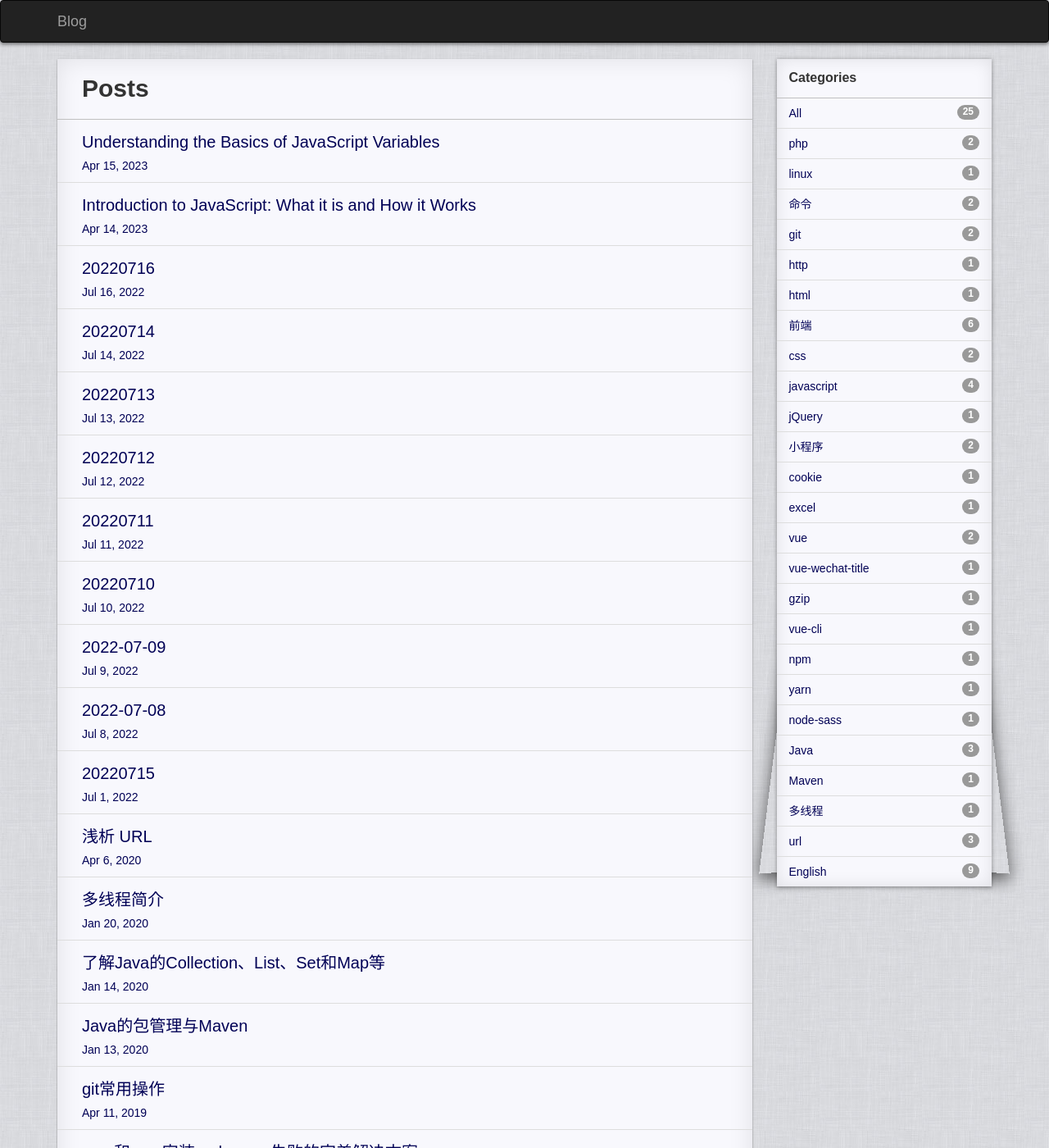
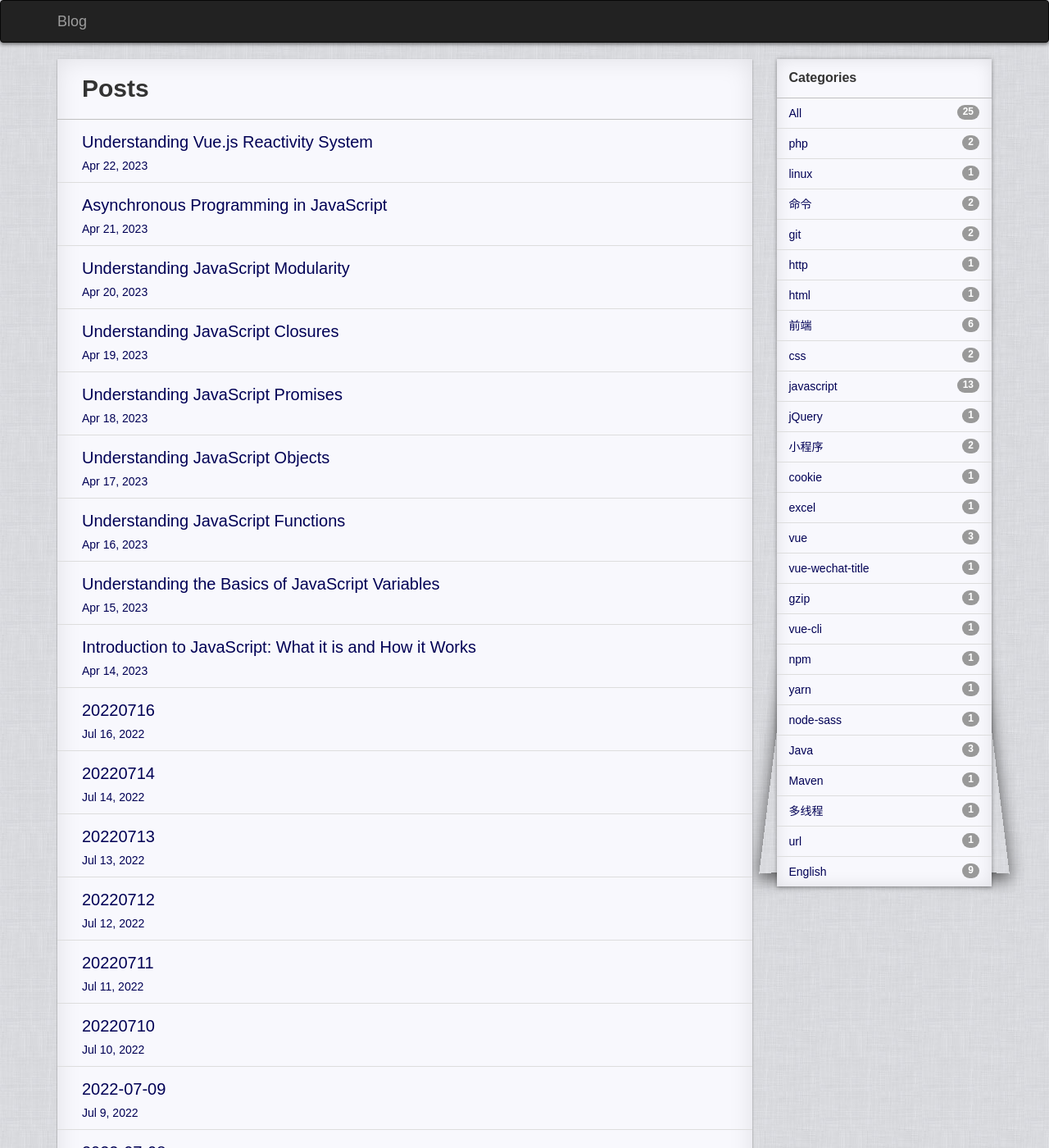
Before and after one commit to huzhengen/huzhengen.github.io, a Jekyll site: the page built from index.html, in a window 1280 px wide and 1400 px high. Shown: the whole window at 82% size. Built offline with Jekyll 4.4.1, drawn with Linux system fonts in a browser that asks for light colours; nearby versions of some CDN libraries; a style sheet for code colours, icons or effects is not loaded; some of the changed lines change nothing that is shown.

Commit message:
Add 8 articles

````diff
--- a/_posts/2023-04-14-Introduction-to-JavaScript-What-it-is-and-How-it-Works.md
+++ b/_posts/2023-04-14-Introduction-to-JavaScript-What-it-is-and-How-it-Works.md
@@ -2,7 +2,7 @@
 layout: post
 title:  "Introduction to JavaScript: What it is and How it Works"
 date:   2023-04-14 16:29:33
-categories: url
+categories: javascript
 excerpt: Introduction to JavaScript What it is and How it Works
 ---
 
--- a/_posts/2023-05-15-Understanding-the-Basics-of-JavaScript-Variables.md
+++ b/_posts/2023-04-15-Understanding-the-Basics-of-JavaScript-Variables.md
@@ -2,7 +2,7 @@
 layout: post
 title:  "Understanding the Basics of JavaScript Variables"
 date:   2023-04-15 19:29:33
-categories: url
+categories: javascript
 excerpt: Understanding the Basics of JavaScript Variables
 ---
 
--- /dev/null
+++ b/_posts/2023-04-16-Understanding-JavaScript-Functions.md
@@ -0,0 +1,71 @@
+---
+layout: post
+title:  "Understanding JavaScript Functions"
+date:   2023-04-16 13:29:33
+categories: javascript
+excerpt: Understanding JavaScript Functions
+---
+
+* content
+{:toc}
+
+Title: Understanding JavaScript Functions
+
+Functions are an essential part of JavaScript programming, allowing you to define reusable pieces of code that can be called multiple times with different arguments. In this article, we'll take a closer look at the basics of JavaScript functions, including how to define them, pass arguments to them, and return values from them.
+
+Defining Functions in JavaScript
+
+In JavaScript, you can define a function using the function keyword, followed by the name of the function and a set of parentheses. For example, to define a function named "add", which takes two arguments and returns their sum, you would use the following code:
+
+```js
+function add(x, y) {
+  return x + y;
+}
+```
+
+This creates a new function named "add", which takes two arguments ("x" and "y") and returns their sum.
+
+Passing Arguments to Functions
+
+Once you've defined a function, you can call it and pass arguments to it using the parentheses. For example, to call the "add" function defined above with the arguments 3 and 5, you would use the following code:
+
+```js
+var result = add(3, 5);
+```
+
+This calls the "add" function with the arguments 3 and 5, and assigns the result (8) to a variable named "result".
+
+Functions can take any number of arguments, and you can also define default values for arguments. For example, to define a function named "greet" that takes a name argument and a greeting argument (with a default value of "Hello"), you would use the following code:
+
+```js
+function greet(name, greeting = "Hello") {
+  console.log(greeting + ", " + name + "!");
+}
+```
+
+This creates a new function named "greet", which takes a "name" argument and a "greeting" argument (with a default value of "Hello"). The function then logs a greeting message to the console, using the name and greeting arguments.
+
+Returning Values from Functions
+
+Functions can also return values, using the return keyword. For example, to define a function named "multiply" that takes two arguments and returns their product, you would use the following code:
+
+```js
+function multiply(x, y) {
+  return x * y;
+}
+```
+
+This creates a new function named "multiply", which takes two arguments ("x" and "y") and returns their product.
+
+You can then call the "multiply" function and use the returned value in your code, like this:
+
+```js
+var result = multiply(3, 5);
+console.log(result);
+```
+
+This calls the "multiply" function with the arguments 3 and 5, and assigns the result (15) to a variable named "result". The code then logs the value of "result" to the console.
+
+Conclusion
+
+Functions are a key part of JavaScript programming, allowing you to define reusable pieces of code that can be called with different arguments. By understanding the basics of how to define functions, pass arguments to them, and return values from them, you'll be well on your way to becoming a proficient JavaScript programmer.
--- /dev/null
+++ b/_posts/2023-04-17-Understanding-JavaScript-Objects.md
@@ -0,0 +1,87 @@
+---
+layout: post
+title:  "Understanding JavaScript Objects"
+date:   2023-04-17 13:21:23
+categories: javascript
+excerpt: Understanding JavaScript Objects
+---
+
+* content
+{:toc}
+
+Understanding JavaScript Objects
+
+JavaScript is an object-oriented programming language, which means that objects are at the core of the language. In this article, we'll take a closer look at JavaScript objects, including how to create and manipulate them.
+
+Creating Objects in JavaScript
+
+In JavaScript, objects are created using object literals, which are enclosed in curly braces {}. For example, to create a new object representing a person with a name and age, you would use the following code:
+
+```js
+var person = {
+  name: "John",
+  age: 30
+};
+```
+
+This creates a new object named "person", which has two properties: "name" and "age". The "name" property is set to "John", and the "age" property is set to 30.
+
+Accessing Object Properties
+
+Once you've created an object, you can access its properties using dot notation or bracket notation. For example, to access the "name" property of the "person" object created above, you would use the following code:
+
+```js
+var name = person.name;
+```
+
+This assigns the value of the "name" property of the "person" object (which is "John") to a variable named "name".
+
+You can also use bracket notation to access object properties, like this:
+
+```js
+var name = person["name"];
+```
+
+This is equivalent to using dot notation, but allows you to access properties with spaces or other special characters in their names.
+
+Modifying Object Properties
+
+You can modify object properties by assigning new values to them, like this:
+
+```js
+person.age = 35;
+```
+
+This changes the value of the "age" property of the "person" object to 35.
+
+You can also add new properties to an object by assigning values to them, like this:
+
+```js
+person.email = "john@example.com";
+```
+
+This adds a new property named "email" to the "person" object, with the value "john@example.com".
+
+Working with Object Methods
+
+In addition to properties, objects can also have methods, which are functions that are attached to the object. For example, to add a method named "greet" to the "person" object created above, you would use the following code:
+
+```js
+person.greet = function() {
+  console.log("Hello, my name is " + this.name);
+};
+```
+
+This adds a new method named "greet" to the "person" object, which logs a greeting message to the console using the "name" property of the object.
+
+You can then call the "greet" method of the "person" object like this:
+
+```js
+person.greet();
+```
+
+This calls the "greet" method of the "person" object, which logs the greeting message to the console.
+
+Conclusion
+
+JavaScript objects are a fundamental part of the language, allowing you to represent data and behavior in a structured and flexible way. By understanding how to create and manipulate objects, and how to work with object properties and methods, you'll be well on your way to mastering the object-oriented features of JavaScript.
--- /dev/null
+++ b/_posts/2023-04-18-Understanding-JavaScript-Promises.md
@@ -0,0 +1,82 @@
+---
+layout: post
+title:  "Understanding JavaScript Promises"
+date:   2023-04-18 15:21:23
+categories: javascript
+excerpt: Understanding JavaScript Promises
+---
+
+* content
+{:toc}
+
+Understanding JavaScript Promises
+
+Promises are a core feature of modern JavaScript, providing a powerful way to handle asynchronous operations and avoid callback hell. In this article, we'll take a closer look at JavaScript promises, including how they work, how to create them, and how to use them effectively.
+
+What are Promises in JavaScript?
+
+A promise is an object that represents a value that may not be available yet, but will be at some point in the future. Promises can be in one of three states:
+
+* Pending: The initial state, representing a promise that hasn't yet been fulfilled or rejected.
+* Fulfilled: The state of a promise that has been successfully resolved, with a value available.
+* Rejected: The state of a promise that has been unsuccessfully resolved, with an error available.
+
+Promises are designed to handle asynchronous operations, such as fetching data from a server or reading a file from disk. By using promises, you can avoid callback hell and write cleaner, more maintainable code.
+
+Creating Promises in JavaScript
+
+Promises in JavaScript are created using the Promise constructor, which takes a single argument: a function that defines the behavior of the promise. This function takes two arguments: a resolve function and a reject function.
+
+Here's an example of creating a simple promise that resolves with a value after a short delay:
+
+```js
+const delay = (ms) => new Promise((resolve) => setTimeout(resolve, ms));
+
+delay(1000)
+  .then(() => console.log("Delayed message"));
+```
+
+This creates a new promise that resolves after 1 second, and logs a message to the console.
+
+Working with Promises in JavaScript
+
+Once you have a promise, you can work with it using the then method, which takes two functions as arguments: a success function and an error function. These functions are called when the promise is fulfilled or rejected, respectively.
+
+Here's an example of working with a promise that resolves successfully:
+
+```js
+const fetchData = () => new Promise((resolve) => {
+  // Fetch data from server
+  const data = { id: 1, name: "John" };
+
+  // Resolve promise with data
+  resolve(data);
+});
+
+fetchData()
+  .then((data) => console.log("Data received", data));
+```
+
+This creates a new promise that fetches data from a server, and resolves with the data. The then method is then used to log the received data to the console.
+
+If the promise is rejected, the error function passed to then will be called instead of the success function:
+
+```js
+const fetchError = () => new Promise((resolve, reject) => {
+  // Fetch data from server
+  const error = new Error("Unable to fetch data");
+
+  // Reject promise with error
+  reject(error);
+});
+
+fetchError()
+  .then((data) => console.log("Data received", data))
+  .catch((error) => console.error("Error fetching data", error));
+```
+
+This creates a new promise that fetches data from a server, but intentionally rejects the promise with an error. The catch method is then used to handle the error and log an error message to the console.
+
+Conclusion
+
+Promises are a powerful tool for handling asynchronous operations in modern JavaScript, and are widely used in frameworks and libraries like React and Angular. By understanding how promises work, and how to create and use them effectively, you can write cleaner, more maintainable code and avoid callback hell.
--- /dev/null
+++ b/_posts/2023-04-19-Understanding-JavaScript-Closures.md
@@ -0,0 +1,81 @@
+---
+layout: post
+title:  "Understanding JavaScript Closures"
+date:   2023-04-19 11:21:23
+categories: javascript
+excerpt: Understanding JavaScript Closures
+---
+
+* content
+{:toc}
+
+Understanding JavaScript Closures
+
+Closures are an important concept in JavaScript that can be tricky to understand. In this article, we'll take a closer look at closures, including what they are, how they work, and why they're important.
+
+What are Closures in JavaScript?
+
+In JavaScript, a closure is a function that has access to variables in its outer (enclosing) scope, even after the outer function has returned. This is possible because of the way JavaScript handles function scope and variable scoping.
+
+Here's an example of a closure in JavaScript:
+
+```js
+function createCounter() {
+  let count = 0;
+
+  return function() {
+    count++;
+    console.log(count);
+  }
+}
+
+const counter = createCounter();
+counter(); // 1
+counter(); // 2
+```
+
+In this example, the createCounter function returns an anonymous function that has access to the count variable in its outer scope. When the anonymous function is called, it increments the count variable and logs its value to the console. Because the counter variable is assigned to the anonymous function returned by createCounter, it is able to call the function and increment the count variable each time it is called.
+
+How Closures Work in JavaScript
+
+In JavaScript, functions are first-class objects, which means they can be assigned to variables, passed as arguments to other functions, and returned as values from functions. When a function is defined inside another function, it has access to variables in its outer scope, even after the outer function has returned.
+
+When the inner function is called, it creates a closure, which is a reference to the variables in its outer scope. The closure allows the inner function to access and manipulate the variables in its outer scope, even though the outer function has already returned.
+
+Why Closures are Important in JavaScript
+
+Closures are an important feature of JavaScript, and are used in many common programming patterns, such as callbacks, event handlers, and modules. By using closures, you can create functions that have access to private variables and data, and can encapsulate logic and behavior in a modular and reusable way.
+
+Here's an example of a closure used to create a private variable in JavaScript:
+
+```js
+function createPerson(name) {
+  let age = 0;
+
+  function getAge() {
+    return age;
+  }
+
+  function setAge(newAge) {
+    age = newAge;
+  }
+
+  return {
+    name: name,
+    getAge: getAge,
+    setAge: setAge
+  };
+}
+
+const person = createPerson("John");
+console.log(person.name); // John
+console.log(person.getAge()); // 0
+person.setAge(30);
+console.log(person.getAge()); // 30
+```
+
+In this example, the createPerson function returns an object with a name property and two methods, getAge and setAge. The age variable is defined in the outer scope of the createPerson function, and is accessible only through the getAge and setAge methods. This creates a private variable that can be accessed and modified only through the methods defined in the returned object.
+
+Conclusion
+
+Closures are an important concept in JavaScript, and are essential for many programming patterns and techniques. By understanding how closures work, and how to use them effectively, you can write more modular and reusable code in JavaScript.
--- /dev/null
+++ b/_posts/2023-04-20-Understanding-JavaScript-Modularity.md
@@ -0,0 +1,56 @@
+---
+layout: post
+title:  "Understanding JavaScript Modularity"
+date:   2023-04-20 11:51:23
+categories: javascript
+excerpt: Understanding JavaScript Modularity
+---
+
+* content
+{:toc}
+
+Understanding JavaScript Modularity
+
+Modularity is an important concept in programming that allows you to break down complex systems into smaller, more manageable parts. In JavaScript, modularity is achieved through the use of modules, which are self-contained units of code that can be reused and shared across different parts of an application.
+
+What are Modules in JavaScript?
+
+In JavaScript, a module is a self-contained unit of code that encapsulates related functionality, data, and behavior. Modules can be written using any valid JavaScript code, and can include functions, objects, classes, and more. Modules are defined using the import and export statements, which allow you to specify which parts of a module are visible and accessible to other parts of your application.
+
+Here's an example of a simple module in JavaScript:
+
+```js
+// greet.js module
+export function greet(name) {
+  console.log(`Hello, ${name}!`);
+}
+```
+
+In this example, the greet.js module exports a single function, greet, which takes a name parameter and logs a greeting message to the console.
+
+How Modularity Works in JavaScript
+
+In JavaScript, modules are loaded and executed asynchronously, which means that they can be loaded and used at any time during the execution of your application. This allows you to load modules on demand, and reduces the overall complexity and size of your application.
+
+When you import a module in JavaScript, the runtime loads and executes the module code, and then returns the exported values as an object. You can then use these exported values in other parts of your application by referencing the imported module.
+
+Here's an example of importing the greet.js module from another JavaScript file:
+
+```js
+// app.js module
+import { greet } from './greet.js';
+
+greet('John');
+```
+
+In this example, the app.js module imports the greet function from the greet.js module using the import statement. It then calls the greet function with a name parameter, which logs a greeting message to the console.
+
+Why Modularity is Important in JavaScript
+
+Modularity is an important concept in programming, and is especially important in large and complex applications. By breaking down your application into smaller, more manageable parts, you can improve code reusability, maintainability, and scalability.
+
+In JavaScript, modularity is essential for building large-scale applications that can be easily maintained and updated over time. By using modules, you can encapsulate related functionality and data, and create reusable building blocks that can be shared across different parts of your application.
+
+Conclusion
+
+Modularity is an important concept in programming, and is essential for building large and complex applications. In JavaScript, modularity is achieved through the use of modules, which are self-contained units of code that can be reused and shared across different parts of an application. By understanding how modularity works in JavaScript, and how to use modules effectively, you can write more modular, reusable, and maintainable code.
--- /dev/null
+++ b/_posts/2023-04-21-Asynchronous-Programming-in-JavaScript.md
@@ -0,0 +1,78 @@
+---
+layout: post
+title:  "Asynchronous Programming in JavaScript"
+date:   2023-04-21 15:55:53
+categories: javascript
+excerpt: Asynchronous Programming in JavaScript
+---
+
+* content
+{:toc}
+
+Asynchronous Programming in JavaScript
+
+Asynchronous programming is an important concept in JavaScript that allows you to execute non-blocking code. In simple terms, asynchronous code is code that can run in the background while other code runs simultaneously. This allows your JavaScript applications to be more responsive and efficient.
+
+What is Asynchronous Programming in JavaScript?
+
+Asynchronous programming is a programming paradigm that allows your code to run non-blocking. In other words, it allows your code to continue running while other code runs in the background. This is important for applications that rely on network requests, file system operations, or other operations that can take a long time to complete.
+
+Asynchronous programming is achieved in JavaScript using a combination of callbacks, promises, and async/await. Callbacks are functions that are passed as arguments to other functions, and are called when the other function completes. Promises are objects that represent a value that may not be available yet, but will be in the future. Async/await is a newer syntax that allows you to write asynchronous code in a more synchronous way.
+
+Examples of Asynchronous Programming in JavaScript
+
+Here's an example of asynchronous programming in JavaScript using callbacks:
+
+```js
+function doSomething(callback) {
+  setTimeout(function() {
+    callback();
+  }, 1000);
+}
+
+doSomething(function() {
+  console.log('Callback executed');
+});
+```
+
+In this example, the doSomething function takes a callback as an argument, and uses the setTimeout function to simulate a long-running operation. When the operation completes, the callback is called, and the string "Callback executed" is logged to the console.
+
+Here's an example of asynchronous programming in JavaScript using promises:
+
+```js
+function doSomething() {
+  return new Promise(function(resolve, reject) {
+    setTimeout(function() {
+      resolve();
+    }, 1000);
+  });
+}
+
+doSomething()
+  .then(function() {
+    console.log('Promise resolved');
+  });
+```
+
+In this example, the doSomething function returns a promise, and uses the setTimeout function to simulate a long-running operation. When the operation completes, the promise is resolved, and the string "Promise resolved" is logged to the console.
+
+Here's an example of asynchronous programming in JavaScript using async/await:
+
+```js
+async function doSomething() {
+  await new Promise(function(resolve, reject) {
+    setTimeout(function() {
+      resolve();
+    }, 1000);
+  });
+  console.log('Async/await executed');
+}
+
+doSomething();
+```
+
+In this example, the doSomething function is marked as async, and uses the await keyword to wait for the promise to resolve before continuing. When the promise resolves, the string "Async/await executed" is logged to the console.
+
+Conclusion
+
+Asynchronous programming is an important concept in JavaScript that allows you to write more responsive and efficient code. By using callbacks, promises, and async/await, you can write non-blocking code that can run in the background while other code runs simultaneously. By understanding how asynchronous programming works in JavaScript, and how to use it effectively, you can write more performant and scalable JavaScript applications.
--- /dev/null
+++ b/_posts/2023-04-22-Understanding-Vue-js-Reactivity-System.md
@@ -0,0 +1,24 @@
+---
+layout: post
+title:  "Understanding Vue.js Reactivity System"
+date:   2023-04-22 18:15:13
+categories: javascript vue
+excerpt: Understanding Vue.js Reactivity System
+---
+
+* content
+{:toc}
+
+Understanding Vue.js Reactivity System
+
+Vue.js is a popular JavaScript framework that is known for its reactivity system. Understanding the reactivity system is crucial to being able to write efficient Vue.js applications. In this article, we will dive deeper into how Vue.js achieves reactivity.
+
+Vue.js uses a reactive object to achieve its reactivity system. A reactive object is an object that has been wrapped by Vue.js to track its changes. Whenever a reactive object is changed, Vue.js automatically updates any component that depends on it. This is achieved through the use of getters and setters.
+
+When a reactive object is created, Vue.js replaces its properties with getter and setter methods. Whenever a property is accessed, the getter method is called. This allows Vue.js to track when the property is accessed. Whenever the property is changed, the setter method is called. This allows Vue.js to track when the property has been changed.
+
+Vue.js also uses a dependency graph to track which components depend on which reactive objects. Whenever a reactive object is changed, Vue.js traverses the dependency graph to find all components that depend on the object. It then updates those components.
+
+Vue.js also provides a number of utility functions that allow developers to manually trigger reactivity. These include the $set and $delete functions, which allow developers to add and remove properties from reactive objects. Developers can also use the $watch function to watch for changes to a reactive object and take action when those changes occur.
+
+In conclusion, Vue.js achieves reactivity through the use of reactive objects, getters and setters, a dependency graph, and utility functions. Understanding these concepts is crucial to being able to write efficient Vue.js applications.
````
